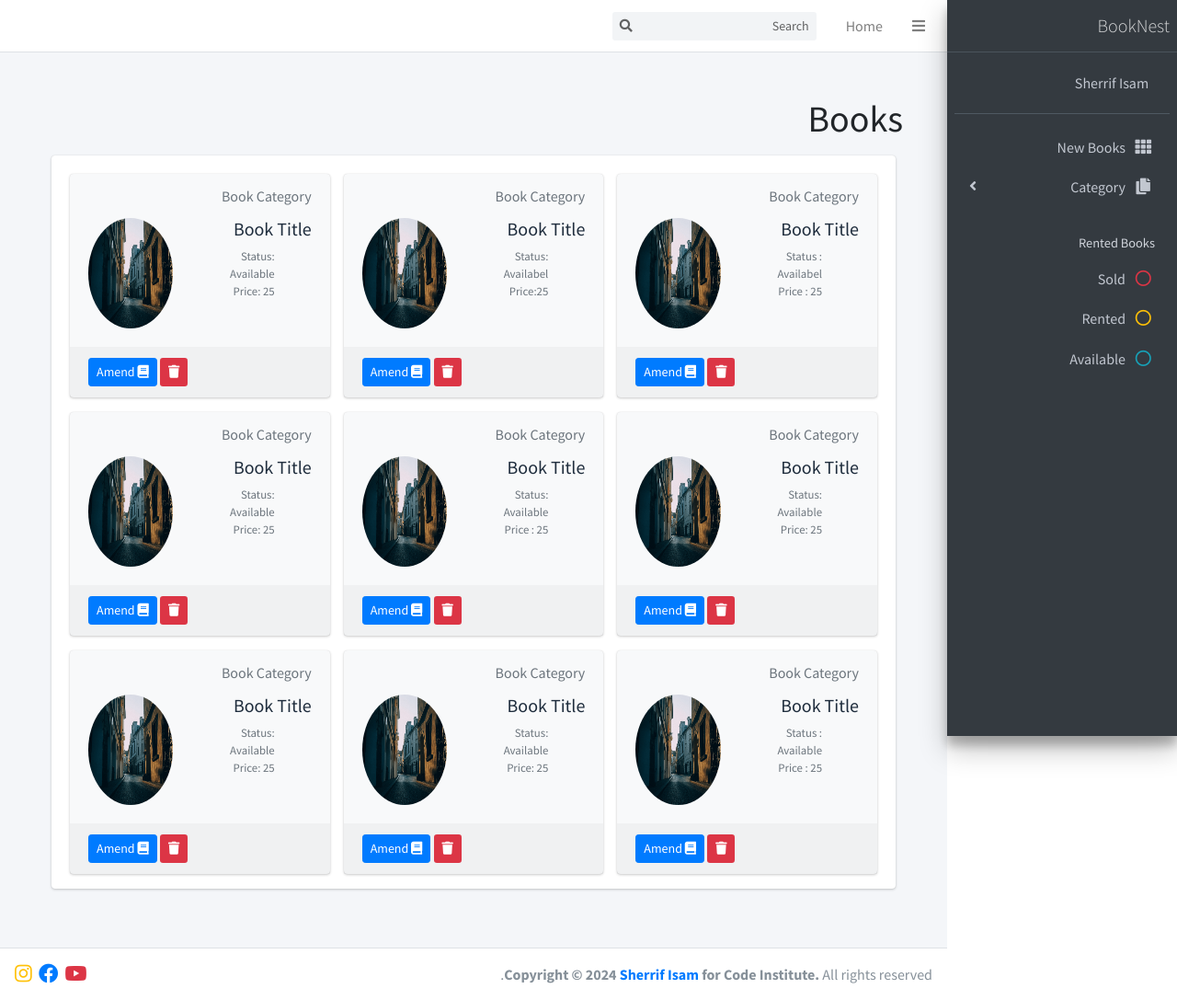
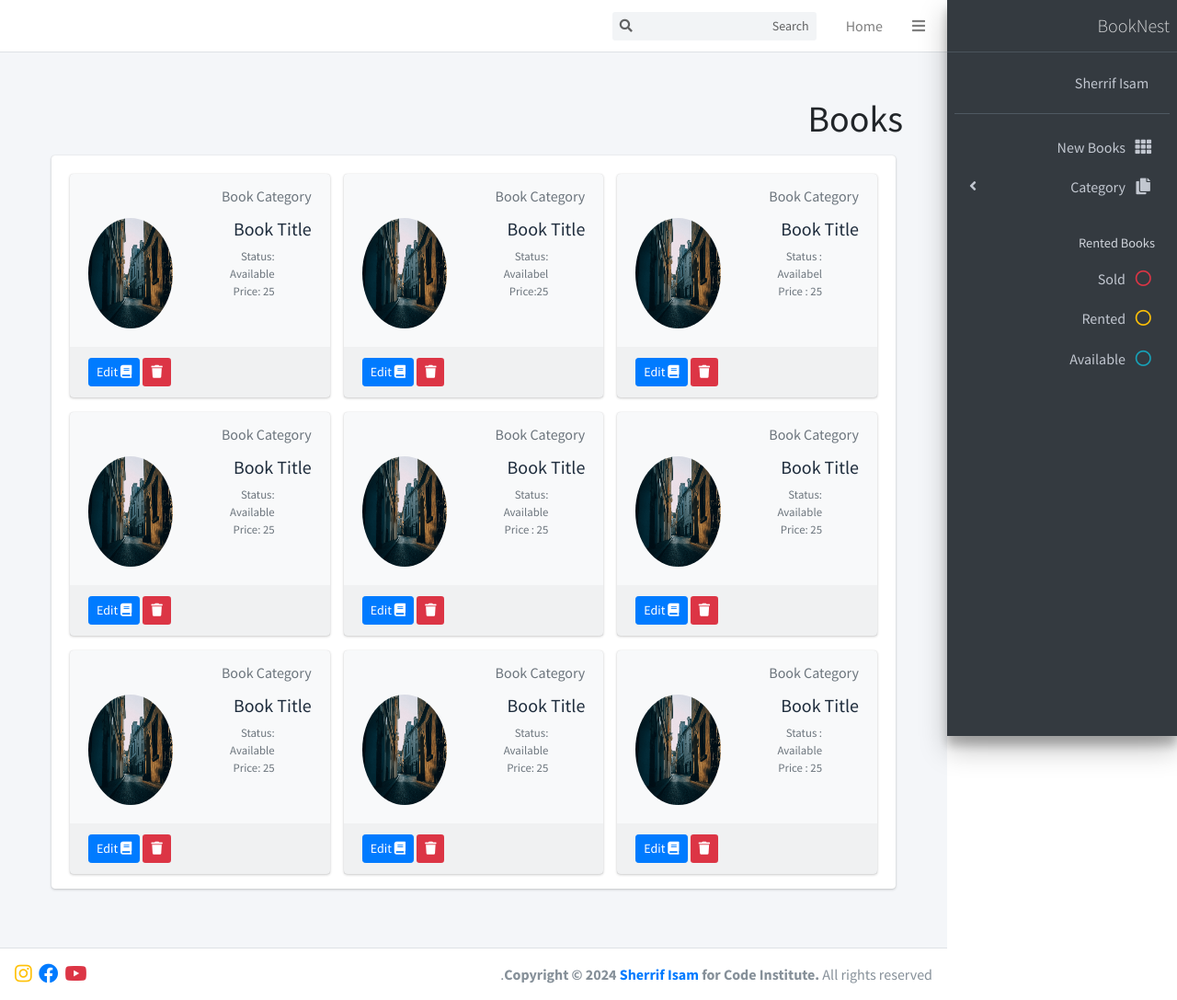
Before and after one commit to Sherrif-Isam/LMS, a Django app: template project/templates/pages/books.html in a window 1280 px wide. Shown: the whole page at 92% size. Run offline with Django 5.2, Linux system fonts and the light colour scheme; the template is opened without the code that fills it, so the values that code supplies are empty; some libraries are stand-ins or nearby versions.

Commit message:
load static into book.html and set png for missing books

```diff
--- a/project/lms_app/views.py
+++ b/project/lms_app/views.py
@@ -2,4 +2,4 @@ from django.shortcuts import render
 
 # Create your views here.
 def demo(request):
-    return render(request,'pages/index.html')
+    return render(request,'pages/books.html')
--- a/project/templates/pages/books.html
+++ b/project/templates/pages/books.html
@@ -1,4 +1,5 @@
 {% extends 'base.html' %}
+{% load static %}
 
 {% block content %}
 
@@ -37,7 +38,7 @@
                             </ul>
                           </div>
                           <div class="col-5 text-center">
-                              <img style="height: 120px; width: 120px;"  src="dist/img/photo1.png" alt="" class="img-circle img-fluid">
+                              <img style="height: 120px; width: 120px;"  src="{% static 'dist/img/photo1.png' %}" alt="" class="img-circle img-fluid">
                             </div>
                         </div>
                       </div>
@@ -47,7 +48,7 @@
                             <i class="fas fa-trash"></i>
                           </a>
                           <a href="#" class="btn btn-sm btn-primary">
-                            <i class="fas fa-book"></i> Amend
+                            <i class="fas fa-book"></i> Edit
                           </a>
                         </div>
                       </div>
@@ -71,7 +72,7 @@
                             </ul>
                           </div>
                           <div class="col-5 text-center">
-                              <img style="height: 120px; width: 120px;"  src="dist/img/photo1.png" alt="" class="img-circle img-fluid">
+                              <img style="height: 120px; width: 120px;"  src="{% static 'dist/img/photo1.png' %}" alt="" class="img-circle img-fluid">
                             </div>
                         </div>
                       </div>
@@ -81,7 +82,7 @@
                             <i class="fas fa-trash"></i>
                           </a>
                           <a href="#" class="btn btn-sm btn-primary">
-                            <i class="fas fa-book"></i> Amend
+                            <i class="fas fa-book"></i> Edit
                           </a>
                         </div>
                       </div>
@@ -105,7 +106,7 @@
                             </ul>
                           </div>
                           <div class="col-5 text-center">
-                              <img style="height: 120px; width: 120px;"  src="dist/img/photo1.png" alt="" class="img-circle img-fluid">
+                              <img style="height: 120px; width: 120px;"  src="{% static 'dist/img/photo1.png' %}" alt="" class="img-circle img-fluid">
                             </div>
                         </div>
                       </div>
@@ -115,7 +116,7 @@
                             <i class="fas fa-trash"></i>
                           </a>
                           <a href="#" class="btn btn-sm btn-primary">
-                            <i class="fas fa-book"></i> Amend
+                            <i class="fas fa-book"></i> Edit
                           </a>
                         </div>
                       </div>
@@ -139,7 +140,7 @@
                             </ul>
                           </div>
                           <div class="col-5 text-center">
-                              <img style="height: 120px; width: 120px;"  src="dist/img/photo1.png" alt="" class="img-circle img-fluid">
+                              <img style="height: 120px; width: 120px;"  src="{% static 'dist/img/photo1.png' %}" alt="" class="img-circle img-fluid">
                             </div>
                         </div>
                       </div>
@@ -149,7 +150,7 @@
                             <i class="fas fa-trash"></i>
                           </a>
                           <a href="#" class="btn btn-sm btn-primary">
-                            <i class="fas fa-book"></i> Amend
+                            <i class="fas fa-book"></i> Edit
                           </a>
                         </div>
                       </div>
@@ -173,7 +174,7 @@
                             </ul>
                           </div>
                           <div class="col-5 text-center">
-                              <img style="height: 120px; width: 120px;"  src="dist/img/photo1.png" alt="" class="img-circle img-fluid">
+                              <img style="height: 120px; width: 120px;"  src="{% static 'dist/img/photo1.png' %}" alt="" class="img-circle img-fluid">
                             </div>
                         </div>
                       </div>
@@ -183,7 +184,7 @@
                             <i class="fas fa-trash"></i>
                           </a>
                           <a href="#" class="btn btn-sm btn-primary">
-                            <i class="fas fa-book"></i> Amend
+                            <i class="fas fa-book"></i> Edit
                           </a>
                         </div>
                       </div>
@@ -207,7 +208,7 @@
                             </ul>
                           </div>
                           <div class="col-5 text-center">
-                              <img style="height: 120px; width: 120px;"  src="dist/img/photo1.png" alt="" class="img-circle img-fluid">
+                              <img style="height: 120px; width: 120px;"  src="{% static 'dist/img/photo1.png' %}" alt="" class="img-circle img-fluid">
                             </div>
                         </div>
                       </div>
@@ -217,7 +218,7 @@
                             <i class="fas fa-trash"></i>
                           </a>
                           <a href="#" class="btn btn-sm btn-primary">
-                            <i class="fas fa-book"></i> Amend
+                            <i class="fas fa-book"></i> Edit
                           </a>
                         </div>
                       </div>
@@ -241,7 +242,7 @@
                             </ul>
                           </div>
                           <div class="col-5 text-center">
-                              <img style="height: 120px; width: 120px;"  src="dist/img/photo1.png" alt="" class="img-circle img-fluid">
+                              <img style="height: 120px; width: 120px;"  src="{% static 'dist/img/photo1.png' %}" alt="" class="img-circle img-fluid">
                             </div>
                         </div>
                       </div>
@@ -251,7 +252,7 @@
                             <i class="fas fa-trash"></i>
                           </a>
                           <a href="#" class="btn btn-sm btn-primary">
-                            <i class="fas fa-book"></i> Amend
+                            <i class="fas fa-book"></i> Edit
                           </a>
                         </div>
                       </div>
@@ -275,7 +276,7 @@
                             </ul>
                           </div>
                           <div class="col-5 text-center">
-                              <img style="height: 120px; width: 120px;"  src="dist/img/photo1.png" alt="" class="img-circle img-fluid">
+                              <img style="height: 120px; width: 120px;"  src="{% static 'dist/img/photo1.png' %}" alt="" class="img-circle img-fluid">
                             </div>
                         </div>
                       </div>
@@ -285,7 +286,7 @@
                             <i class="fas fa-trash"></i>
                           </a>
                           <a href="#" class="btn btn-sm btn-primary">
-                            <i class="fas fa-book"></i> Amend
+                            <i class="fas fa-book"></i> Edit
                           </a>
                         </div>
                       </div>
@@ -309,7 +310,7 @@
                             </ul>
                           </div>
                           <div class="col-5 text-center">
-                              <img style="height: 120px; width: 120px;"  src="dist/img/photo1.png" alt="" class="img-circle img-fluid">
+                              <img style="height: 120px; width: 120px;"  src="{% static 'dist/img/photo1.png' %}" alt="" class="img-circle img-fluid">
                             </div>
                         </div>
                       </div>
@@ -319,7 +320,7 @@
                             <i class="fas fa-trash"></i>
                           </a>
                           <a href="#" class="btn btn-sm btn-primary">
-                            <i class="fas fa-book"></i> Amend
+                            <i class="fas fa-book"></i> Edit
                           </a>
                         </div>
                       </div>
```
